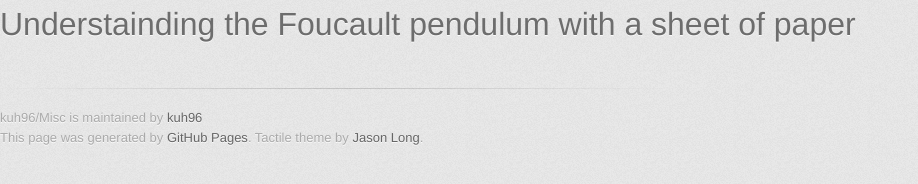
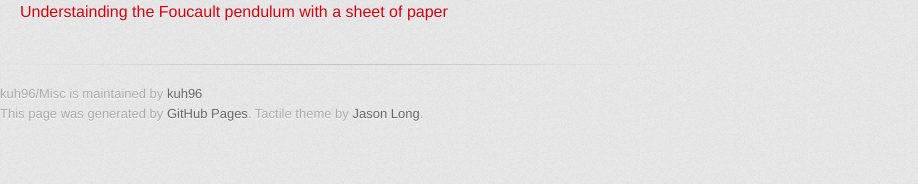
Before and after one commit to kuh96/misc, a plain HTML site: page sage/index.html in a window 1280 px wide. Shown: the whole page, without its empty margins (0-918 px from the left). Drawn offline with Linux system fonts and the light colour scheme; a web font is replaced by a local one.

Commit message:
Update index.html

```diff
--- a/sage/index.html
+++ b/sage/index.html
@@ -10,12 +10,13 @@
     <!--[if lt IE 9]>
     <script src="//html5shiv.googlecode.com/svn/trunk/html5.js"></script>
     <![endif]-->
-    <title>Understainding the Foucault pendulum with a sheet of paper</title>
+    <title>misc/sage</title>
   </head>
 
   <body>
-    <h1>Understainding the Foucault pendulum with a sheet of paper</h1>
-
+    <ul>
+      <li><a href="README.md">Understainding the Foucault pendulum with a sheet of paper</a></li>
+    </ul>
   </body>
         <footer>
           kuh96/Misc is maintained by <a href="https://github.com/kuh96">kuh96</a><br>
```
